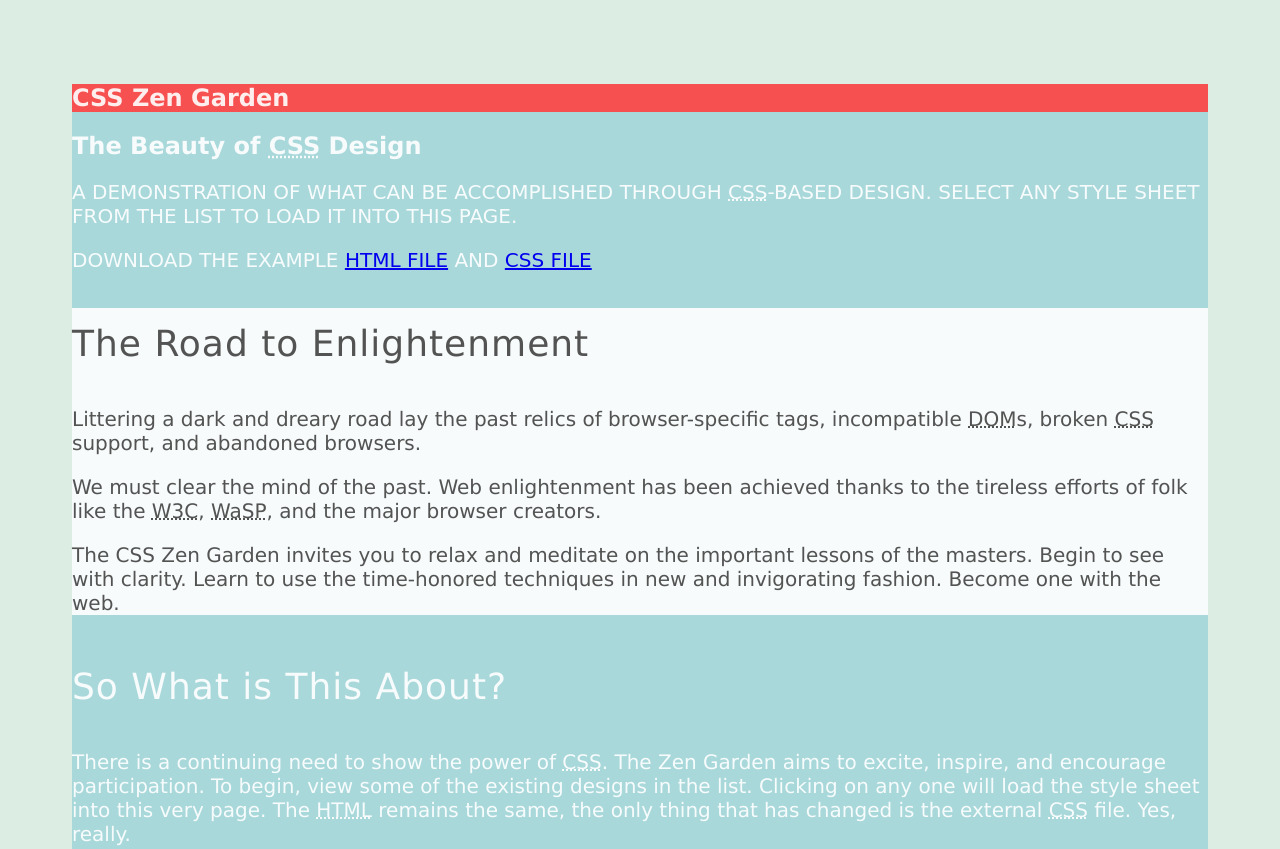
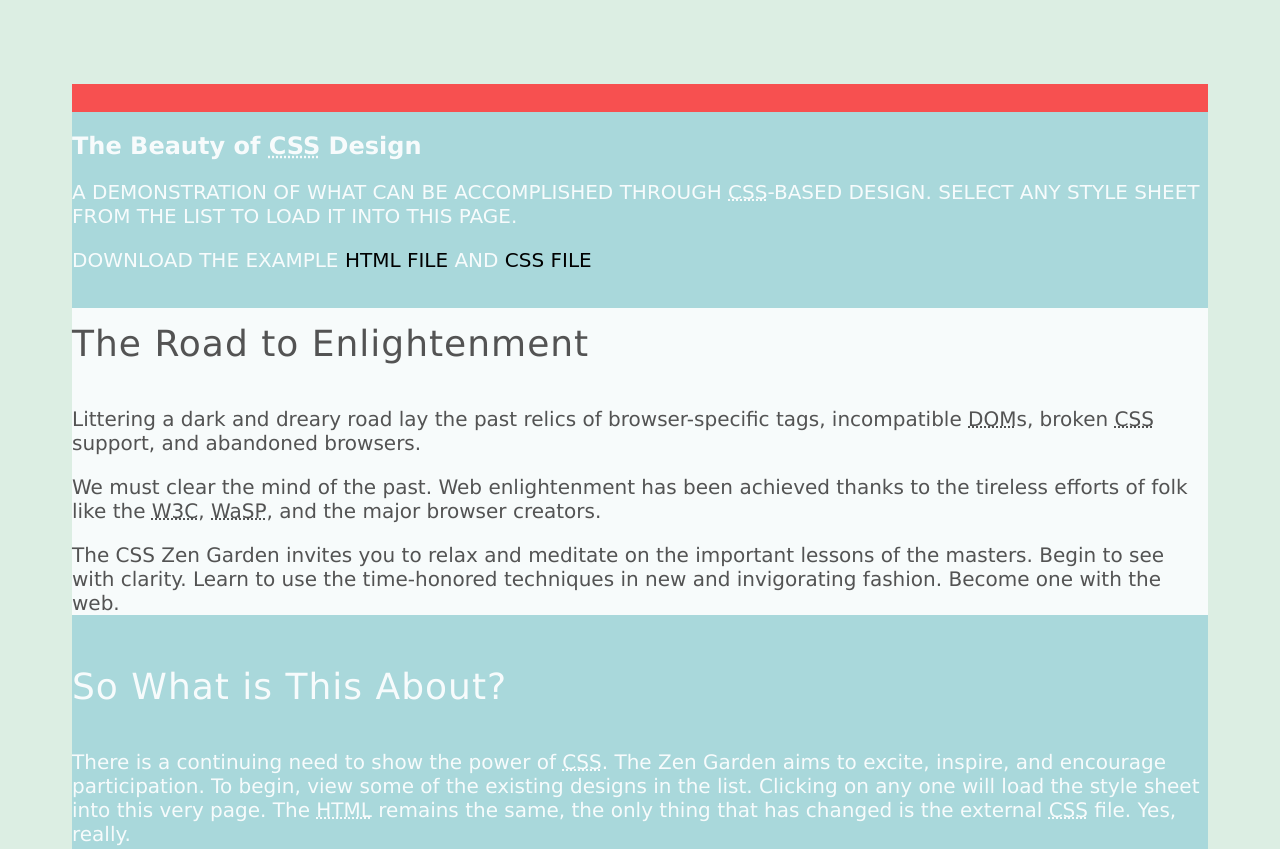
Before and after one commit to vlangner/workspaceCSS_2022, a website: page index.html in a window 1280 px wide. Shown: the top 849 px of the page. Drawn offline with Linux system fonts and the light colour scheme; a web font is replaced by a local one.

Commit message:
1 file modified

```diff
--- a/css/main.css
+++ b/css/main.css
@@ -68,7 +68,15 @@
   text-transform: uppercase;
 }
 
+a{
+  text-decoration: none;
+  color: black;
+}
 
+h1{
+  text-indent: -999px;
+
+}
 /** 03 Position, Size, layout **/
 
 
```
